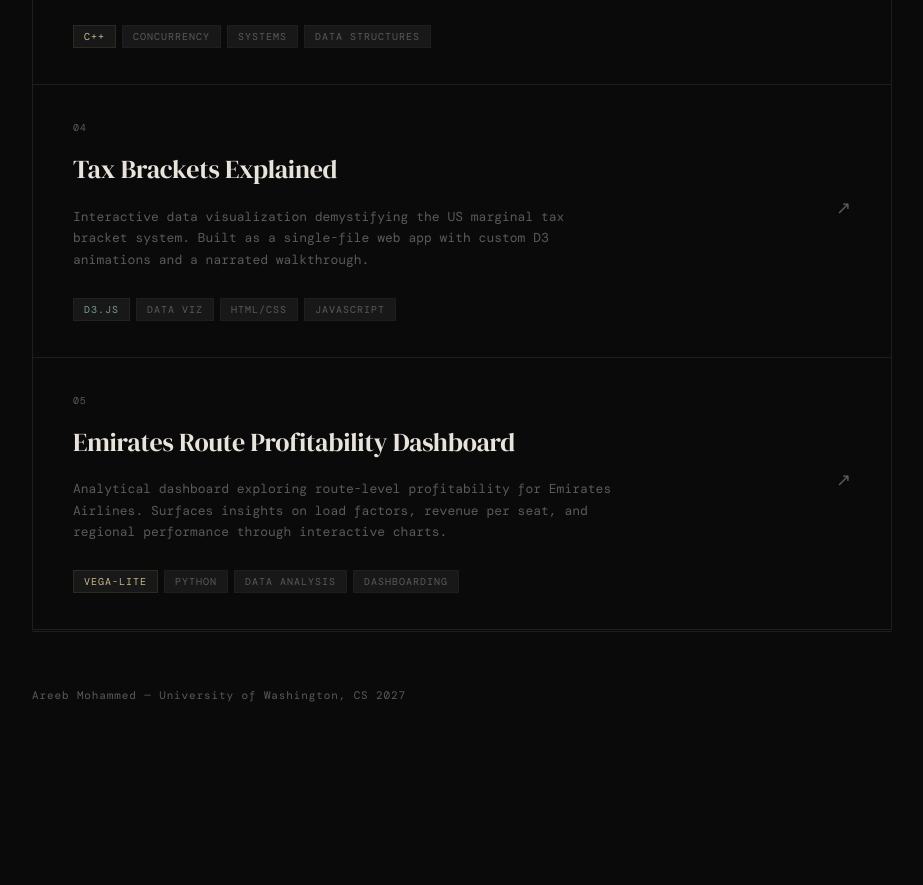
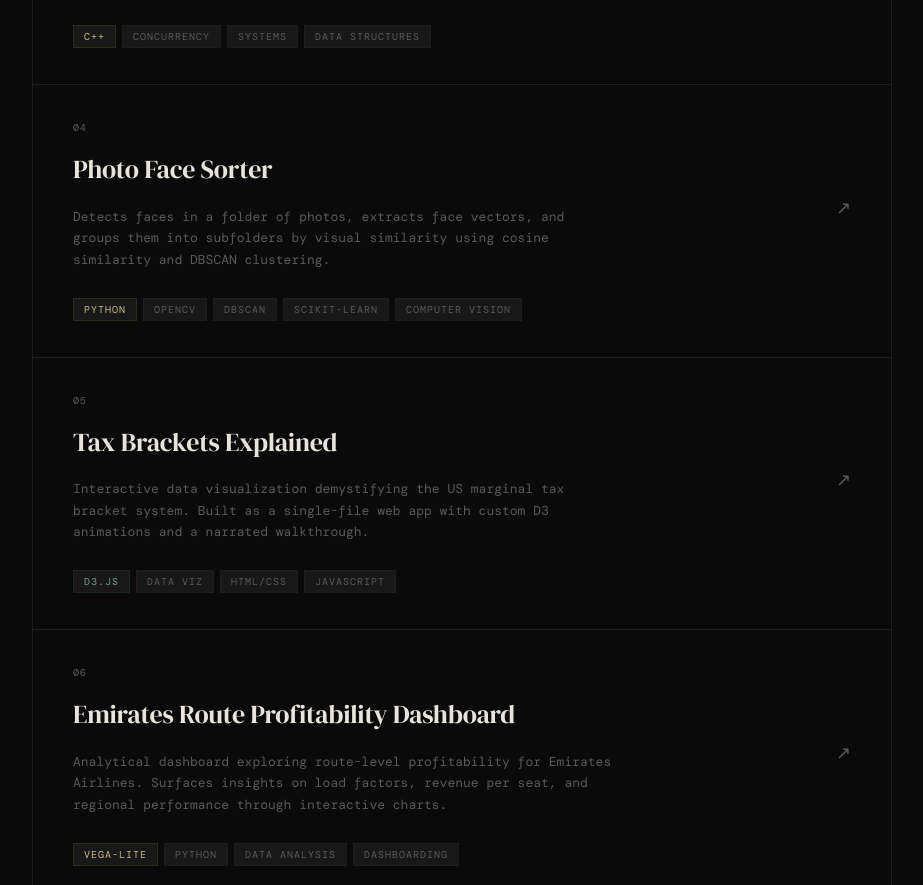
Before and after one commit to areebmohammed/areebmohammed.github.io, a plain HTML site: page index.html in a window 1280 px wide. Shown: the part 1232-2117 px from the top of the page, without its empty margins (178-1101 px from the left). Before the commit the page ends 1998 px from the top, so only its background shows below. Drawn offline with nearby package versions, Linux system fonts and the light colour scheme; a web font is replaced by a local one.

Commit message:
Update index.html

```diff
--- a/index.html
+++ b/index.html
@@ -157,6 +157,7 @@
     .project:nth-child(3) { animation-delay: 0.26s; }
     .project:nth-child(4) { animation-delay: 0.34s; }
     .project:nth-child(5) { animation-delay: 0.42s; }
+    .project:nth-child(6) { animation-delay: 0.50s; }
 
     .project:hover {
       background: var(--surface);
@@ -277,8 +278,8 @@
       <h1>Areeb<br /><span>Mohammed</span></h1>
       <p class="header-sub">CS student at University of Washington. Building things at the intersection of systems, ML, and product.</p>
       <div class="header-links">
-        <a href="https://linkedin.com/in/areebsiddiqui" target="_blank">LinkedIn</a>
-        <a href="/cdn-cgi/l/email-protection#cdacbfa8a8af8db8bae3a8a9b8">Email</a>
+        <a href="https://www.linkedin.com/in/areeb-mohammed-443611235/" target="_blank">LinkedIn</a>
+        <a href="mailto:areeb.mohammed.05@gmail.com">Email</a>
       </div>
     </header>
 
@@ -327,8 +328,22 @@
         </div>
       </a>
 
+      <a class="project" href="https://github.com/areebmohammed/Photo-Face-Sorter" target="_blank">
+        <div class="project-index">04</div>
+        <div class="project-name">Photo Face Sorter</div>
+        <div class="arrow">↗</div>
+        <p class="project-desc">Detects faces in a folder of photos, extracts face vectors, and groups them into subfolders by visual similarity using cosine similarity and DBSCAN clustering.</p>
+        <div class="tags">
+          <span class="tag accent">Python</span>
+          <span class="tag">OpenCV</span>
+          <span class="tag">DBSCAN</span>
+          <span class="tag">scikit-learn</span>
+          <span class="tag">Computer Vision</span>
+        </div>
+      </a>
+
       <a class="project" href="https://github.com/areebmohammed/tax-brackets-explained" target="_blank">
-        <div class="project-index">04</div>
+        <div class="project-index">05</div>
         <div class="project-name">Tax Brackets Explained</div>
         <div class="arrow">↗</div>
         <p class="project-desc">Interactive data visualization demystifying the US marginal tax bracket system. Built as a single-file web app with custom D3 animations and a narrated walkthrough.</p>
@@ -341,7 +356,7 @@
       </a>
 
       <a class="project" href="https://github.com/areebmohammed/Emirates-Route-Profitability-Dashboard" target="_blank">
-        <div class="project-index">05</div>
+        <div class="project-index">06</div>
         <div class="project-name">Emirates Route Profitability Dashboard</div>
         <div class="arrow">↗</div>
         <p class="project-desc">Analytical dashboard exploring route-level profitability for Emirates Airlines. Surfaces insights on load factors, revenue per seat, and regional performance through interactive charts.</p>
```
